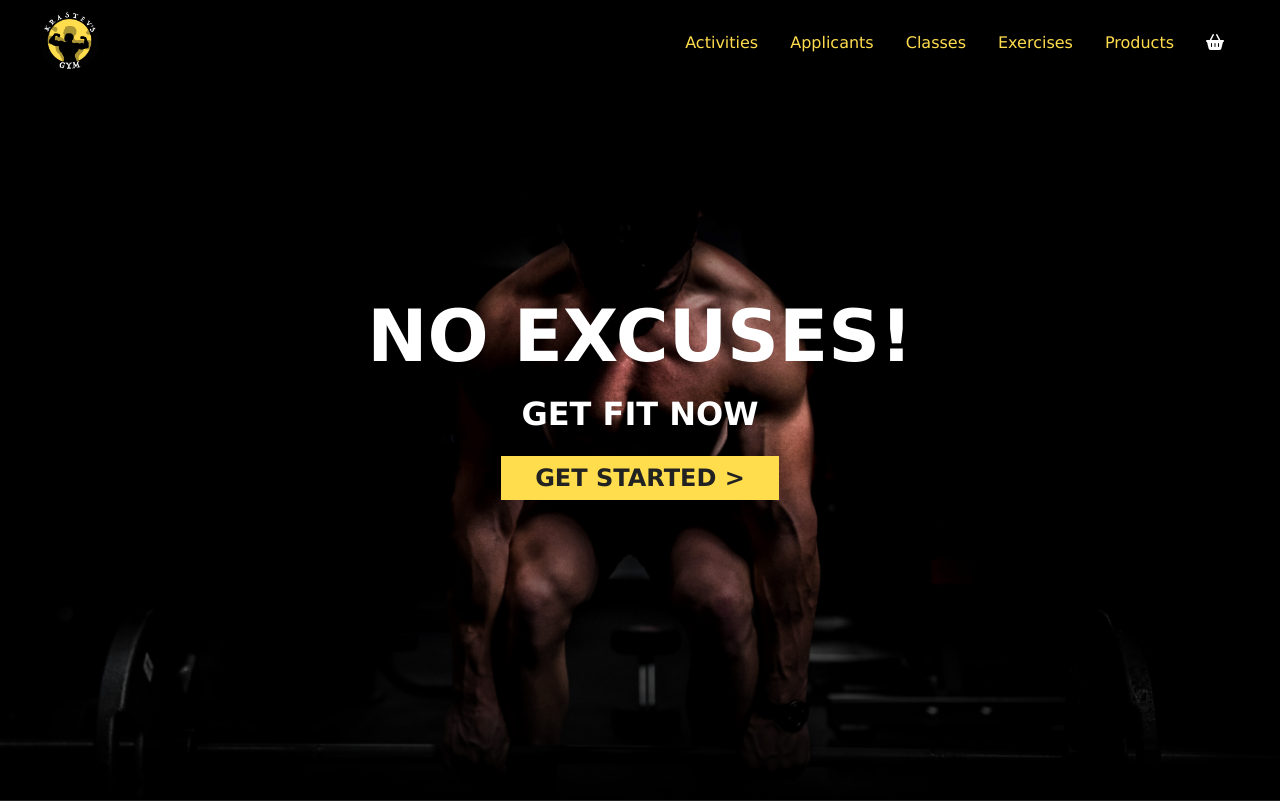
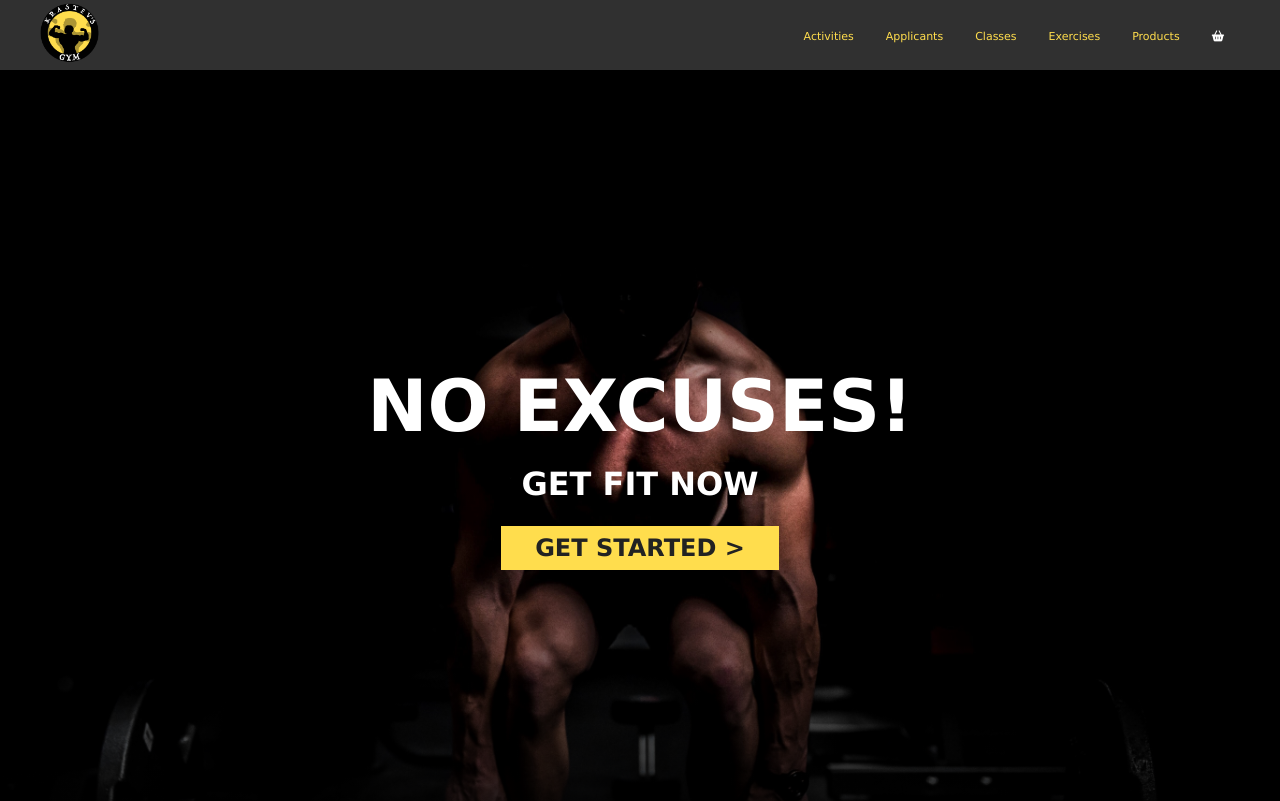
Before and after one commit to todorkrastev/krastevs-gym-angular-v2.0, an Angular app in the folder krastevs-gym-angular-v2.0/: page / in a window 1280 px wide. Shown: the top 801 px of the page. Built offline with nearby package versions, Linux system fonts and the light colour scheme.

Commit message:
Add Header Component

```diff
--- a/krastevs-gym-angular-v2.0/src/app/app.component.css
+++ b/krastevs-gym-angular-v2.0/src/app/app.component.css
@@ -1,28 +1,3 @@
-/* Header */
-
-.header {
-  background-color: rgba(0, 0, 0, 0.95);
-  left: 0;
-  padding: 0.5rem 0.75rem;
-  position: fixed;
-  top: 0;
-  width: 100vw;
-  z-index: 1000;
-}
-
-.header__wrapper {
-  align-items: center;
-  display: flex;
-  justify-content: space-between;
-}
-
-.header__logo {
-  width: 36px;
-}
-
-.header__navigation {
-  visibility: hidden;
-}
 
 /* Footer */
 
@@ -88,16 +63,6 @@
 }
 
 @media screen and (min-width: 640px) {
-  .header .btn {
-    font-size: 11px;
-  }
-
-  .edit,
-  .delete,
-  .add {
-    font-size: 11px;
-  }
-
   .footer {
     padding: 3rem 0;
     width: 95%;
--- a/krastevs-gym-angular-v2.0/src/app/app.component.html
+++ b/krastevs-gym-angular-v2.0/src/app/app.component.html
@@ -1,59 +1,10 @@
 <header class="header">
-    <div class="header__wrapper">
-      <a href="/">
-        <img src="../assets/logo.png" class="header__logo" alt="Logo" />
-      </a>
-      <nav class="header__navigation">
-        <!-- <div id="guest">
-          <a href="/users/login" class="btn">Sign in</a>
-          <a href="/users/login" class="btn">Log in</a>
-        </div> -->
-
-        <!--<div id="user">
-          <a href="/users/login" class="btn">Classes</a>
-          <a href="/users/login" class="btn">Exercises</a>
-          <a href="/users/login" class="btn">Products</a>
-          <a href="/users/login" class="btn"><i class="fab fa-instagram"></i></a>
-        </div> -->
-
-        <div id="admin">
-          <a href="/users/login" class="btn">Activities</a>
-          <a href="/users/login" class="btn">Applicants</a>
-          <a href="/users/login" class="btn">Classes</a>
-          <a href="/users/login" class="btn">Exercises</a>
-          <a href="/users/login" class="btn">Products</a>
-          <a href="/users/login" class="basket btn"><i class="fas fa-shopping-basket"></i></a>
-        </div>
-
-        <!-- <div id="admin" class="navigation__container">
-          <ul class="navigation__list">
-            <li class="navigation__item">
-              <a href="/users/login" class="btn">Activites</a>
-            </li>
-            <li class="navigation__item">
-              <a href="/users/login" class="btn">Applicants</a>
-            </li>
-            <li class="navigation__item">
-              <a href="/users/login" class="btn">Classes</a>
-            </li>
-            <li class="navigation__item">
-              <a href="/users/login" class="btn">Exercises</a>
-            </li>
-            <li class="navigation__item">
-              <a href="/users/login" class="btn">Products</a>
-            </li>
-            <li class="navigation__item">
-              <a href="/users/login" class="basket btn"><i class="fas fa-shopping-basket"></i></a>
-            </li>
-          </ul>
-        </div>-->
-
-      </nav>
-    </div>
-
+  <app-header></app-header>
 </header>
 
+<main>
   <app-home></app-home>
+</main>
 
 <footer class="footer">
   <!-- Info -->
--- a/krastevs-gym-angular-v2.0/src/app/app.component.ts
+++ b/krastevs-gym-angular-v2.0/src/app/app.component.ts
@@ -2,11 +2,12 @@ import { Component } from '@angular/core';
 import { CommonModule } from '@angular/common';
 import { RouterOutlet } from '@angular/router';
 import { HomeComponent } from './home/home.component';
+import { HeaderComponent } from './navigation/header/header.component';
 
 @Component({
   selector: 'app-root',
   standalone: true,
-  imports: [CommonModule, RouterOutlet, HomeComponent],
+  imports: [CommonModule, RouterOutlet, HomeComponent, HeaderComponent],
   templateUrl: './app.component.html',
   styleUrl: './app.component.css'
 })
--- a/krastevs-gym-angular-v2.0/src/app/home/home.component.html
+++ b/krastevs-gym-angular-v2.0/src/app/home/home.component.html
@@ -1,4 +1,3 @@
-<main>
     <section id="hero">
       <img src="../assets/hero.jpg" class="img--bg" alt="Background poster" />
 
@@ -47,4 +46,3 @@
     </section>
 
     <div class="divider"></div>
-  </main>
--- /dev/null
+++ b/krastevs-gym-angular-v2.0/src/app/navigation/header/header.component.css
@@ -0,0 +1,106 @@
+.header {
+    background-color: rgba(0, 0, 0, 0.95);
+    left: 0;
+    padding: 0.5rem 0.75rem;
+    position: fixed;
+    top: 0;
+    width: 100vw;
+    z-index: 1000;
+}
+
+.header__wrapper {
+    align-items: center;
+    display: flex;
+    justify-content: space-between;
+}
+
+.header__logo {
+    width: 36px;
+}
+
+.header__navigation {
+    visibility: hidden;
+}
+
+@media screen and (min-width: 375px) {
+    .btn {
+        font-size: 11px;
+    }
+}
+
+@media screen and (min-width: 640px) {
+    .header .btn {
+        font-size: 11px;
+    }
+}
+
+@media screen and (min-width: 768px) {
+    .header__logo {
+        width: 48px;
+    }
+
+    .header .btn {
+        font-size: 12px;
+    }
+
+    .basket i {
+        color: var(--color-white);
+    }
+}
+
+@media screen and (min-width: 1024px) {
+    .header__navigation {
+        visibility: visible;
+    }
+
+    .header .btn {
+        font-size: 1rem;
+    }
+}
+
+@media screen and (min-width: 1200px) {
+    .header__wrapper {
+        max-width: 1200px;
+        margin: 0 auto;
+    }
+
+    .header__logo {
+        width: 60px;
+    }
+
+    .btn {
+        /*
+        padding: 0.25rem 0.875rem;
+        background-color: var(--color-primary);
+        color: var(--color-dark-gray);
+        */
+        padding: 0.25rem 0.875rem;
+        border: 2px solid transparent;
+    }
+
+    .header .btn:hover {
+        background-color: transparent;
+        border: 2px solid var(--color-primary);
+        cursor: pointer;
+        transition: color 250ms ease-in-out;
+    }
+
+    .header .basket i:hover {
+        color: var(--color-black);
+        transition: color 250ms ease-in-out;
+    }
+
+    .header .basket:hover {
+        background-color: var(--color-primary);
+        cursor: pointer;
+        transition: color 250ms ease-in-out;
+    }
+}
+
+@media screen and (min-width: 1440px) {
+    .header .btn {
+        font-size: 1rem;
+    }
+}
+
+@media screen and (min-width: 2560px) {}
--- /dev/null
+++ b/krastevs-gym-angular-v2.0/src/app/navigation/header/header.component.html
@@ -0,0 +1,51 @@
+<div class="header__wrapper">
+    <a href="/">
+      <img src="../assets/logo.png" class="header__logo" alt="Logo" />
+    </a>
+    <nav class="header__navigation">
+      <!-- <div id="guest">
+          <a href="/users/login" class="btn">Sign in</a>
+          <a href="/users/login" class="btn">Log in</a>
+        </div> -->
+
+      <!--<div id="user">
+          <a href="/users/login" class="btn">Classes</a>
+          <a href="/users/login" class="btn">Exercises</a>
+          <a href="/users/login" class="btn">Products</a>
+          <a href="/users/login" class="btn"><i class="fab fa-instagram"></i></a>
+        </div> -->
+
+      <div id="admin">
+        <a href="/users/login" class="btn">Activities</a>
+        <a href="/users/login" class="btn">Applicants</a>
+        <a href="/users/login" class="btn">Classes</a>
+        <a href="/users/login" class="btn">Exercises</a>
+        <a href="/users/login" class="btn">Products</a>
+        <a href="/users/login" class="basket btn"><i class="fas fa-shopping-basket"></i></a>
+      </div>
+
+      <!-- <div id="admin" class="navigation__container">
+          <ul class="navigation__list">
+            <li class="navigation__item">
+              <a href="/users/login" class="btn">Activites</a>
+            </li>
+            <li class="navigation__item">
+              <a href="/users/login" class="btn">Applicants</a>
+            </li>
+            <li class="navigation__item">
+              <a href="/users/login" class="btn">Classes</a>
+            </li>
+            <li class="navigation__item">
+              <a href="/users/login" class="btn">Exercises</a>
+            </li>
+            <li class="navigation__item">
+              <a href="/users/login" class="btn">Products</a>
+            </li>
+            <li class="navigation__item">
+              <a href="/users/login" class="basket btn"><i class="fas fa-shopping-basket"></i></a>
+            </li>
+          </ul>
+        </div>-->
+
+    </nav>
+  </div>
```
Also changed, not shown: krastevs-gym-angular-v2.0/src/app/navigation/header/header.component.ts (added, +13 -0 lines), 1 other file (tests, documents, lock files or other folders). Lines whose indentation alone changed are shown as unchanged.
